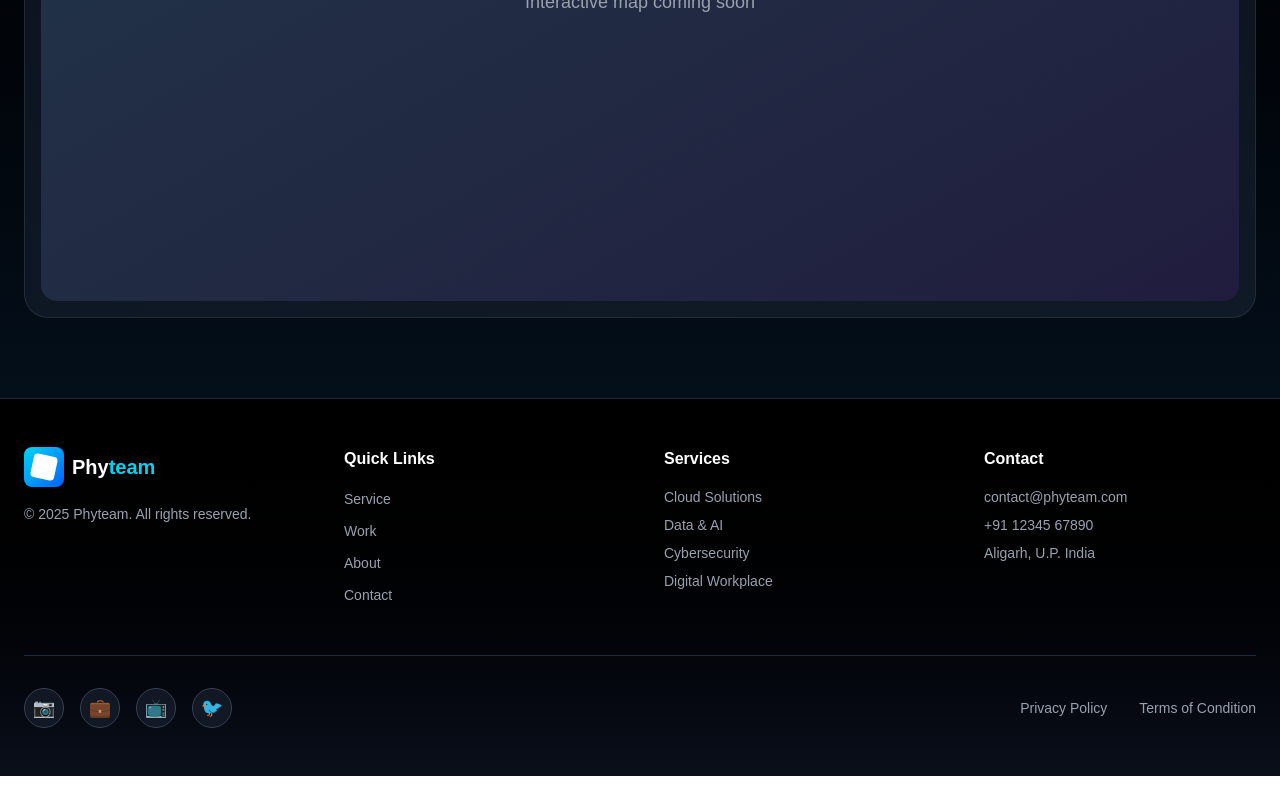
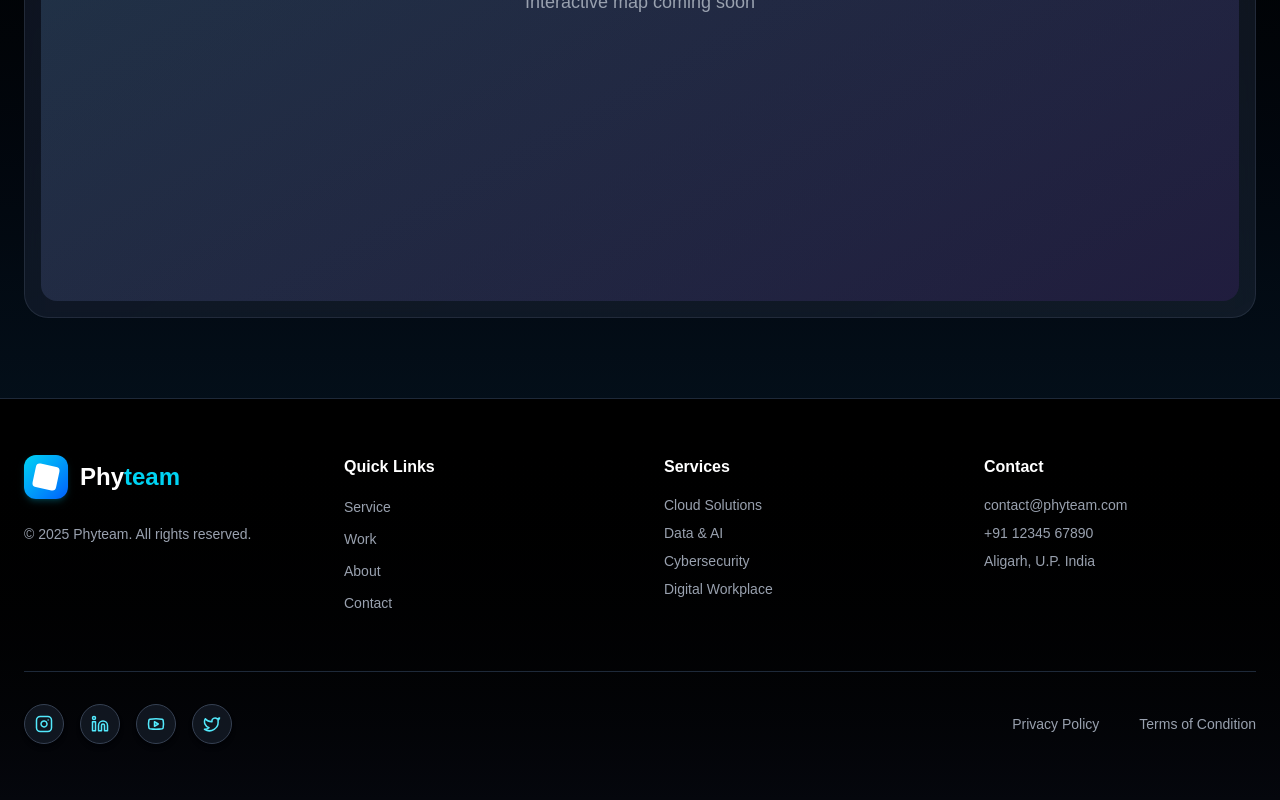
Before and after one commit to workthehype/phyteam, a Next.js app: page /contact in a window 1280 px wide. Shown: the part 1964-2764 px from the top of the page. Before the commit the page ends 2740 px from the top, so only its background shows below. Built offline with nearby package versions, Linux system fonts and the light colour scheme.

Commit message:
footer section improved

```diff
--- a/app/components/FooterSection.tsx
+++ b/app/components/FooterSection.tsx
@@ -2,35 +2,44 @@
 
 import Link from "next/link";
 import { motion } from "framer-motion";
+import {
+  Instagram,
+  Linkedin,
+  Youtube,
+  Twitter,
+} from "lucide-react";
 
 const FooterSection = () => {
   const currentYear = new Date().getFullYear();
 
   const socialLinks = [
-    { name: "Instagram", icon: "📷", href: "#" },
-    { name: "LinkedIn", icon: "💼", href: "#" },
-    { name: "YouTube", icon: "📺", href: "#" },
-    { name: "Twitter", icon: "🐦", href: "#" },
+    { name: "Instagram", icon: <Instagram size={18} />, href: "#" },
+    { name: "LinkedIn", icon: <Linkedin size={18} />, href: "#" },
+    { name: "YouTube", icon: <Youtube size={18} />, href: "#" },
+    { name: "Twitter", icon: <Twitter size={18} />, href: "#" },
   ];
 
   return (
-    <footer className="relative bg-gradient-to-b from-black to-[#0a0f1a] text-white border-t border-gray-800">
-      <div className="max-w-7xl mx-auto px-6 py-12">
-        {/* Top Section */}
-        <div className="grid md:grid-cols-4 gap-12 mb-12">
+    <footer className="relative bg-gradient-to-b from-black to-[#05070d] text-white border-t border-gray-800">
+      <div className="max-w-7xl mx-auto px-6 py-14">
+
+        {/* Top Grid */}
+        <div className="grid md:grid-cols-4 gap-12 mb-14">
+
           {/* Brand */}
           <div>
-            <Link href="/" className="inline-block mb-4">
-              <div className="flex items-center gap-2">
-                <div className="w-10 h-10 bg-gradient-to-br from-cyan-400 to-blue-600 rounded-lg flex items-center justify-center">
-                  <div className="w-6 h-6 bg-white rounded transform rotate-12" />
+            <Link href="/" className="inline-block mb-5 cursor-pointer">
+              <div className="flex items-center gap-3">
+                <div className="w-11 h-11 bg-gradient-to-br from-cyan-400 to-blue-600 rounded-xl flex items-center justify-center shadow-md shadow-cyan-500/20">
+                  <div className="w-6 h-6 bg-white rounded rotate-12" />
                 </div>
-                <span className="text-xl font-bold">
+                <span className="text-2xl font-bold">
                   Phy<span className="text-cyan-400">team</span>
                 </span>
               </div>
             </Link>
-            <p className="text-gray-400 text-sm leading-relaxed">
+
+            <p className="text-gray-400 text-sm leading-relaxed mt-1">
               © {currentYear} Phyteam. All rights reserved.
             </p>
           </div>
@@ -40,17 +49,17 @@ const FooterSection = () => {
             <h3 className="font-semibold mb-4 text-white">Quick Links</h3>
             <ul className="space-y-2">
               <li>
-                <a
+                <Link
                   href="#services"
-                  className="text-gray-400 hover:text-cyan-400 transition text-sm"
+                  className="text-gray-400 hover:text-cyan-400 transition text-sm cursor-pointer"
                 >
                   Service
-                </a>
+                </Link>
               </li>
               <li>
                 <Link
                   href="/"
-                  className="text-gray-400 hover:text-cyan-400 transition text-sm"
+                  className="text-gray-400 hover:text-cyan-400 transition text-sm cursor-pointer"
                 >
                   Work
                 </Link>
@@ -58,7 +67,7 @@ const FooterSection = () => {
               <li>
                 <Link
                   href="/about"
-                  className="text-gray-400 hover:text-cyan-400 transition text-sm"
+                  className="text-gray-400 hover:text-cyan-400 transition text-sm cursor-pointer"
                 >
                   About
                 </Link>
@@ -66,7 +75,7 @@ const FooterSection = () => {
               <li>
                 <Link
                   href="/contact"
-                  className="text-gray-400 hover:text-cyan-400 transition text-sm"
+                  className="text-gray-400 hover:text-cyan-400 transition text-sm cursor-pointer"
                 >
                   Contact
                 </Link>
@@ -99,39 +108,43 @@ const FooterSection = () => {
         {/* Bottom Section */}
         <div className="pt-8 border-t border-gray-800">
           <div className="flex flex-col md:flex-row justify-between items-center gap-6">
-            {/* Social Links */}
+
+            {/* Social Icons */}
             <div className="flex gap-4">
-              {socialLinks.map((social, index) => (
+              {socialLinks.map((s, index) => (
                 <motion.a
                   key={index}
-                  href={social.href}
-                  whileHover={{ scale: 1.1, y: -2 }}
+                  href={s.href}
+                  title={s.name}
+                  whileHover={{ scale: 1.12, y: -3 }}
                   whileTap={{ scale: 0.95 }}
-                  className="w-10 h-10 bg-gray-800/50 hover:bg-cyan-500/20 border border-gray-700 hover:border-cyan-400/50 rounded-full flex items-center justify-center transition-all duration-300"
-                  title={social.name}
+                  className="w-10 h-10 cursor-pointer bg-gray-800/50 hover:bg-cyan-500/20
+                  border border-gray-700 hover:border-cyan-400/60 rounded-full flex items-center
+                  justify-center transition-all duration-300 shadow-md hover:shadow-cyan-500/20"
                 >
-                  <span className="text-lg">{social.icon}</span>
+                  <span className="text-cyan-300">{s.icon}</span>
                 </motion.a>
               ))}
             </div>
 
             {/* Legal Links */}
-            <div className="flex gap-8">
+            <div className="flex gap-10">
               <Link
                 href="#"
-                className="text-gray-400 hover:text-cyan-400 transition text-sm"
+                className="text-gray-400 hover:text-cyan-400 transition text-sm cursor-pointer"
               >
                 Privacy Policy
               </Link>
               <Link
                 href="#"
-                className="text-gray-400 hover:text-cyan-400 transition text-sm"
+                className="text-gray-400 hover:text-cyan-400 transition text-sm cursor-pointer"
               >
                 Terms of Condition
               </Link>
             </div>
           </div>
         </div>
+
       </div>
     </footer>
   );
```
